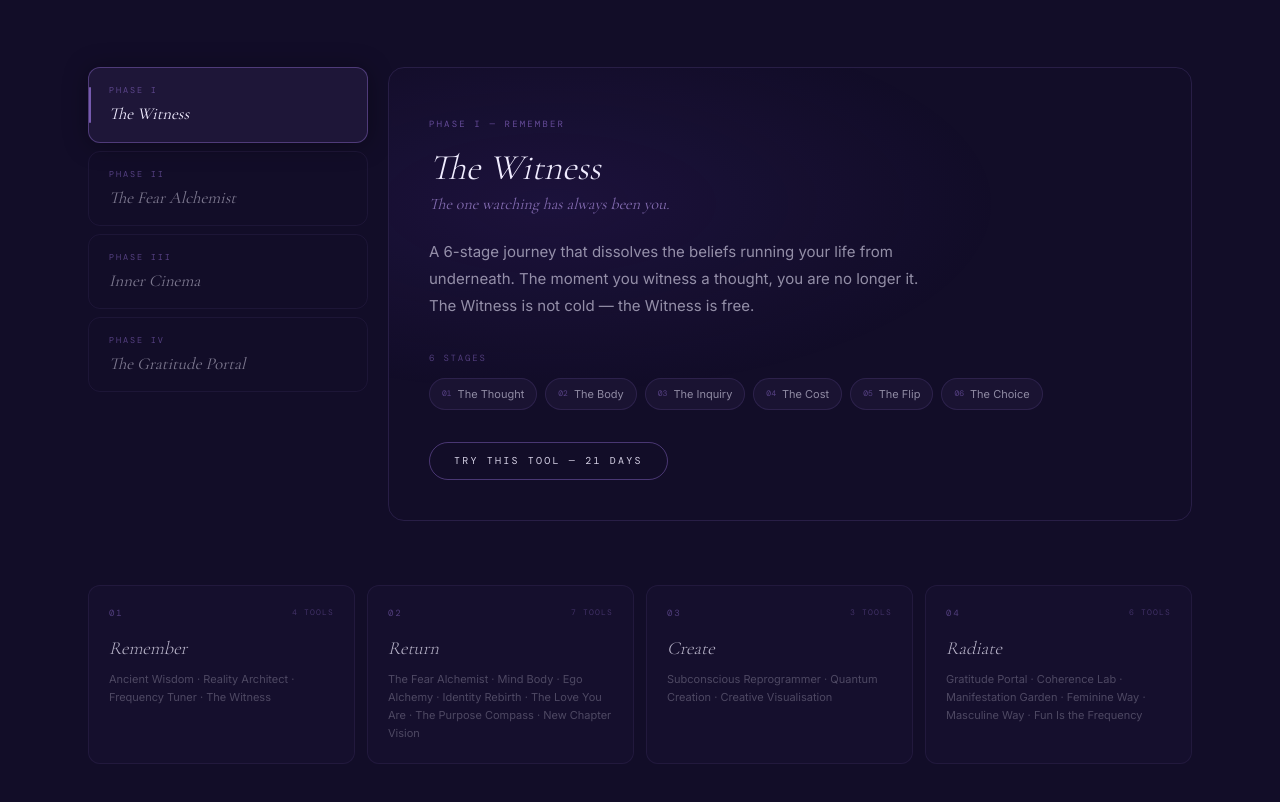
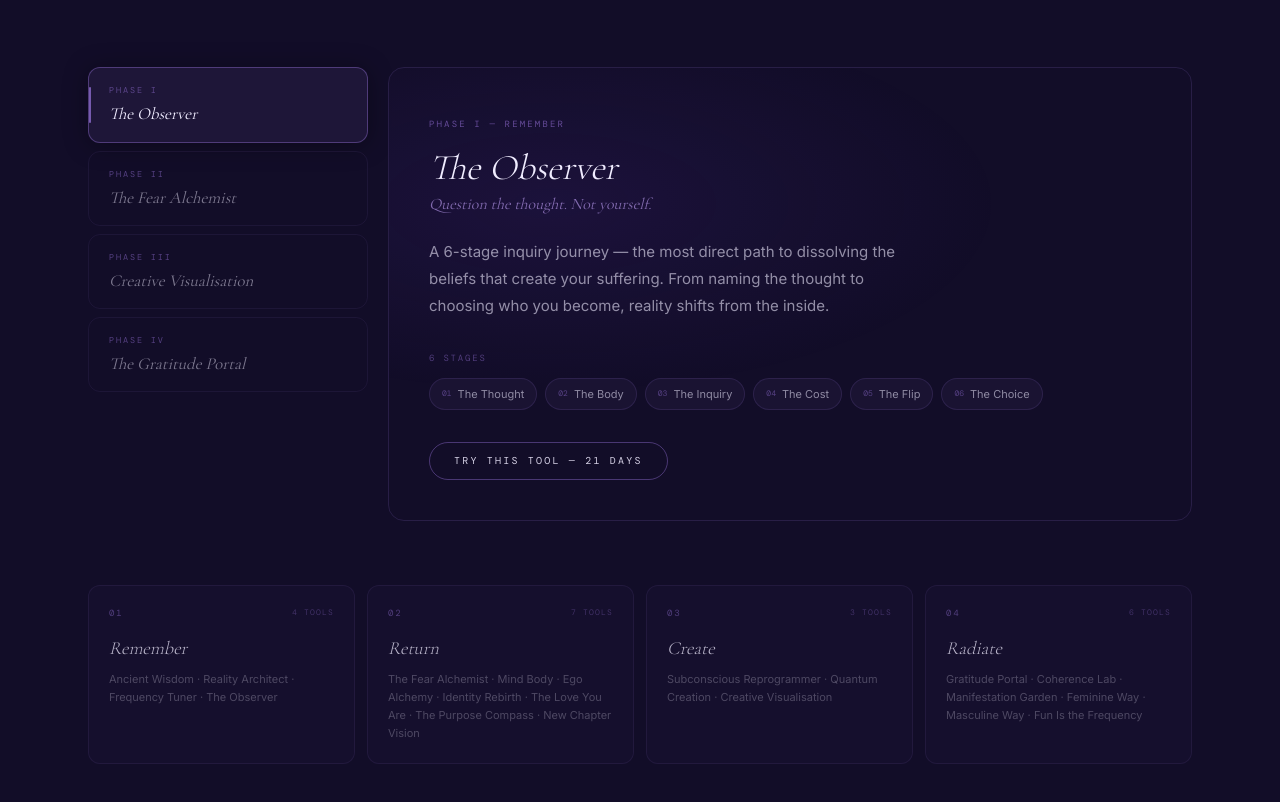
Before and after one commit to PixieC786/youcreateyou-website, a Next.js app: page / in a window 1280 px wide. Shown: the part 2185-2987 px from the top of the page. Built offline with nearby package versions, Linux system fonts and the light colour scheme; a web font is replaced by a local one.

Commit message:
Revert "feat: rename tool names to match book language"
This reverts commit 6dbb53baa2cf7b1a9ae91b62068333779c284ca2.

```diff
--- a/components/sections/AppShowcase.tsx
+++ b/components/sections/AppShowcase.tsx
@@ -11,9 +11,9 @@ const TOOLS = [
   {
     id: 'observer',
     phase: 'Phase I — Remember',
-    name: 'The Witness',
-    tagline: 'The one watching has always been you.',
-    description: 'A 6-stage journey that dissolves the beliefs running your life from underneath. The moment you witness a thought, you are no longer it. The Witness is not cold — the Witness is free.',
+    name: 'The Observer',
+    tagline: 'Question the thought. Not yourself.',
+    description: 'A 6-stage inquiry journey — the most direct path to dissolving the beliefs that create your suffering. From naming the thought to choosing who you become, reality shifts from the inside.',
     stages: ['The Thought', 'The Body', 'The Inquiry', 'The Cost', 'The Flip', 'The Choice'],
     color: 'rgba(100,55,200,0.12)',
   },
@@ -29,9 +29,9 @@ const TOOLS = [
   {
     id: 'visualisation',
     phase: 'Phase III — Create',
-    name: 'Inner Cinema',
-    tagline: 'Step inside — not outside.',
-    description: 'A 20-minute guided journey into the life you are building — felt from the inside, not watched from the outside. Not visualisation. Inhabitation. The deep learns from felt experience. Give it the right one.',
+    name: 'Creative Visualisation',
+    tagline: 'You meet your future self here.',
+    description: 'A 20-minute guided journey into the life you\'re calling in — followed by Embody Your Identity, where you become the person you just saw. The most powerful sequence in the practice.',
     stages: ['Arrival', 'Descent', 'Vision', 'Meeting', 'Merge', 'Embody'],
     color: 'rgba(179,136,255,0.1)',
   },
@@ -47,7 +47,7 @@ const TOOLS = [
 ]
 
 const PHASES = [
-  { number: '01', name: 'Remember', count: 4, tools: 'Ancient Wisdom · Reality Architect · Frequency Tuner · The Witness' },
+  { number: '01', name: 'Remember', count: 4, tools: 'Ancient Wisdom · Reality Architect · Frequency Tuner · The Observer' },
   { number: '02', name: 'Return',   count: 7, tools: 'The Fear Alchemist · Mind Body · Ego Alchemy · Identity Rebirth · The Love You Are · The Purpose Compass · New Chapter Vision' },
   { number: '03', name: 'Create',   count: 3, tools: 'Subconscious Reprogrammer · Quantum Creation · Creative Visualisation' },
   { number: '04', name: 'Radiate',  count: 6, tools: 'Gratitude Portal · Coherence Lab · Manifestation Garden · Feminine Way · Masculine Way · Fun Is the Frequency' },
```
